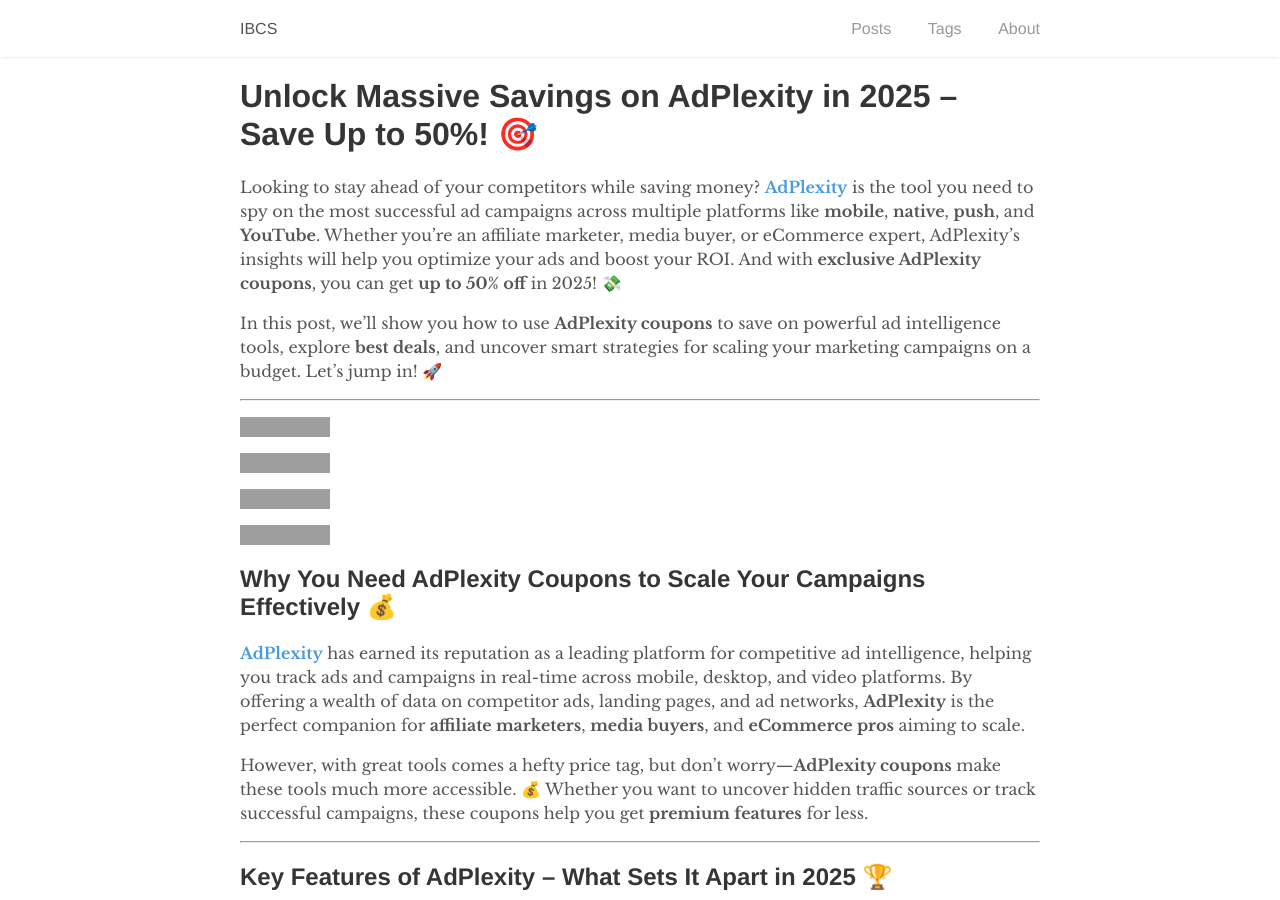
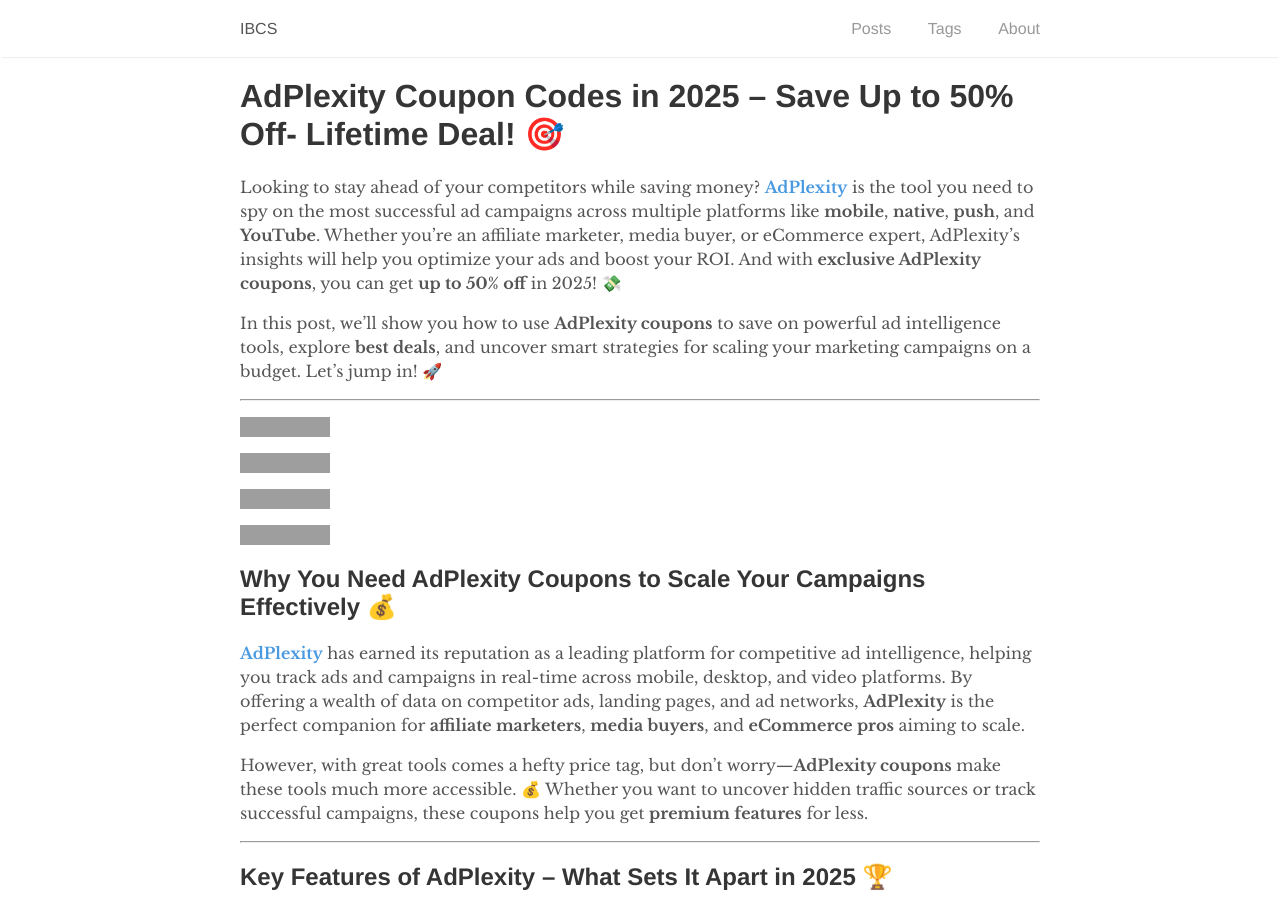
Before and after one commit to rankloud/ibcs, a Jekyll site: the page built from wp/adplexity-coupon-codes.md, in a window 1280 px wide and 900 px high. Built offline with Jekyll 4.4.1, drawn with Linux system fonts in a browser that asks for light colours; grey boxes are pictures that could not be loaded.

Commit message:
Update adplexity-coupon-codes.md

```diff
--- a/wp/adplexity-coupon-codes.md
+++ b/wp/adplexity-coupon-codes.md
@@ -1,7 +1,7 @@
 ---
 layout: default
 title: "AdPlexity Coupon Codes 2025 – Save Up to 50% on Ad Intelligence Tools"
-description: "Unlock exclusive AdPlexity coupon codes in 2025 and save up to 50% on ad intelligence plans."
+description: "AdPlexity coupon codes in 2025 and save up to 50% on ad intelligence plans."
 date: 2025-05-13
 author: "Rankloud Team"
 robots: index, follow
@@ -10,7 +10,7 @@
 ---
 
 
-# Unlock Massive Savings on AdPlexity in 2025 – Save Up to 50%! 🎯
+# AdPlexity Coupon Codes in 2025 – Save Up to 50% Off- Lifetime Deal! 🎯
 
 Looking to stay ahead of your competitors while saving money? **[AdPlexity](https://www.adplexity.com/)** is the tool you need to spy on the most successful ad campaigns across multiple platforms like **mobile**, **native**, **push**, and **YouTube**. Whether you're an affiliate marketer, media buyer, or eCommerce expert, AdPlexity’s insights will help you optimize your ads and boost your ROI. And with **exclusive AdPlexity coupons**, you can get **up to 50% off** in 2025! 💸
 
```
